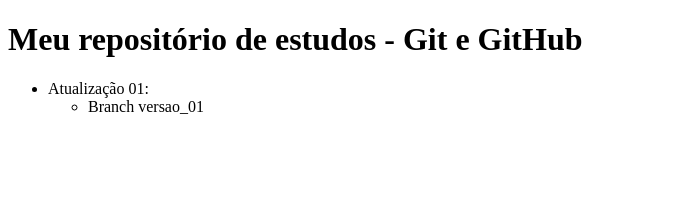
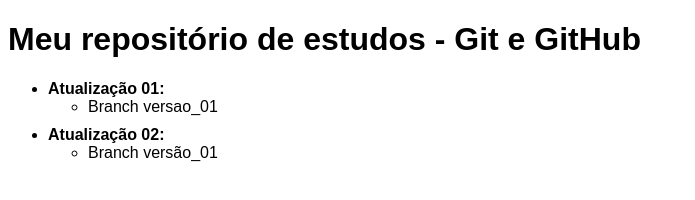
Before and after one commit to ErickFSilvaProg/DIO-Formacao-Github-Certification, a plain HTML site: page meu-repositorio-teste/index.html in a window 1280 px wide. Shown: the whole page, without its empty margins (0-695 px from the left). Drawn offline with Linux system fonts and the light colour scheme.

Commit message:
Atualizando o arquivo index na branch versao_01, 15/12/2024 (tarde)

```diff
--- a/meu-repositorio-teste/index.html
+++ b/meu-repositorio-teste/index.html
@@ -1,21 +1,33 @@
 <!DOCTYPE html>
 <html lang="pt-br">
+
 <head>
     <meta charset="UTF-8">
     <meta name="viewport" content="width=device-width, initial-scale=1.0">
-    <title>Git/GitHub</title>
+    <title>Branch: versao_01</title>
+    <style type="text/css">
+        body { font-family: Arial, sans-serif; }
+        li { margin-bottom: 10px; }
+    </style>
 </head>
+
 <body>
 
     <h1>Meu repositório de estudos - Git e GitHub</h1>
 
     <ul>
-        <li>Atualização 01:
+        <li><strong>Atualização 01:</strong>
             <ul>
                 <li>Branch versao_01</li>
+            </ul>
+        </li>
+        <li><strong>Atualização 02:</strong>
+            <ul>
+                <li>Branch versão_01</li>
             </ul>
         </li>
     </ul>
 
 </body>
+
 </html>
```
